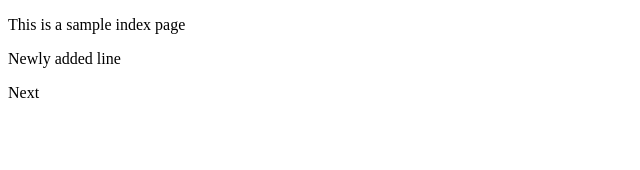
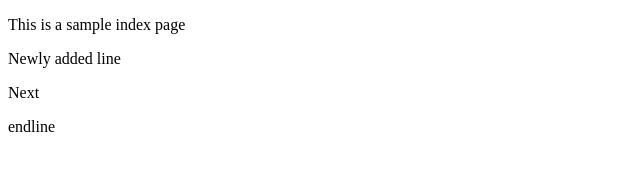
Before and after one commit to Vikasbogavalli/Git_module, a plain HTML site: page index1.html in a window 1280 px wide. Shown: the full height of the page, 0-640 px from the left. Drawn offline with Linux system fonts and the light colour scheme.

Commit message:
newly commited

```diff
--- a/index1.html
+++ b/index1.html
@@ -10,5 +10,7 @@
     <p>Newly added line</p>
 
     <p>Next</p>
+
+    <p>endline</p>
 </body>
 </html>
```
